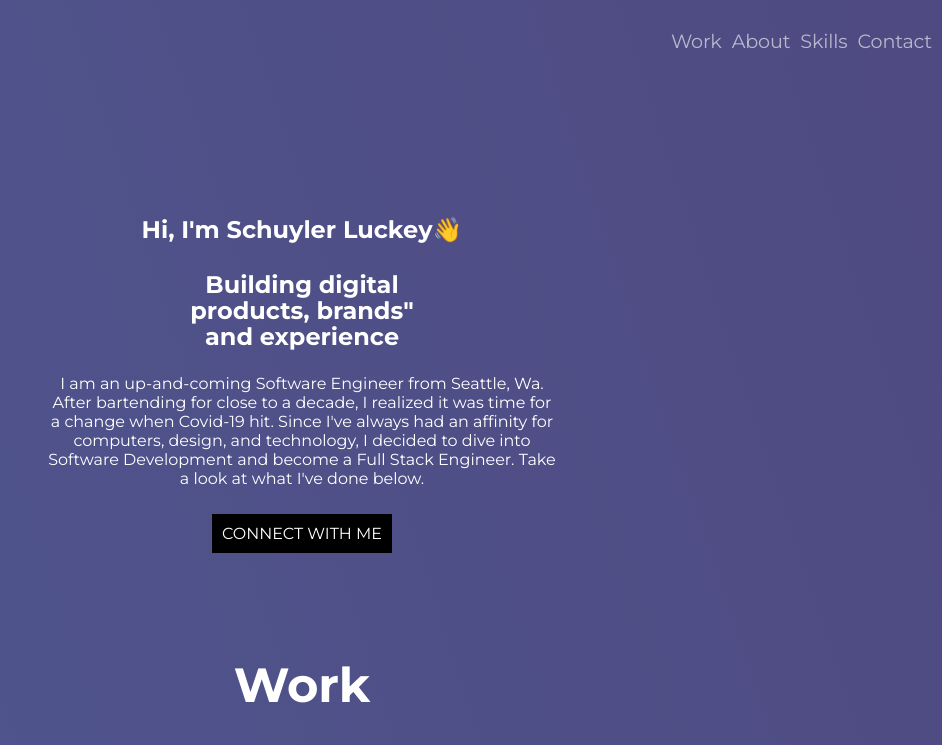
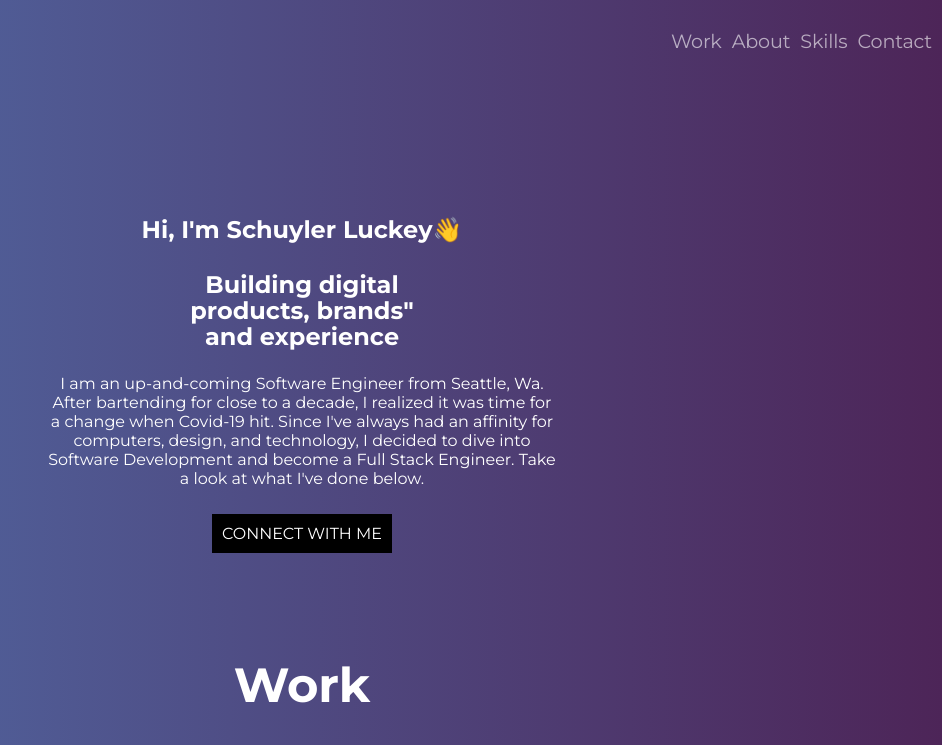
Before and after one commit to Gnarlyluck/MyReactPortfolio, a React (Create React App) app in the folder sorted/: page / in a window 1280 px wide. Shown: the top 745 px of the page, without its empty margins (338-1280 px from the left). Built offline with nearby package versions, Linux system fonts and the light colour scheme; grey boxes are pictures that could not be loaded.

Commit message:
got rid of gradient animation

```diff
--- a/sorted/src/scss/mains.scss
+++ b/sorted/src/scss/mains.scss
@@ -23,35 +23,36 @@ body {
   overflow-y: scroll;
   overflow-x: hidden;
 
-     background:linear-gradient(
-       72deg,
-    #50609A 20%,
-     #4D2558 100%,
-      #B23FA0 80%,
+  background:linear-gradient(
+       90deg,
+       #50609A 20%,
+       #4D2558 100%,
+       #B23FA0 40%,
        #3A0624 30%,
-        #5699D1 100%);
+       #5699D1 10%,
+       );
 
-    background-size: 400% 400%;
+    // background-size: 400% 400%;
 
-    -webkit-animation: AnimationName 30s ease infinite;
-    -moz-animation: AnimationName 30s ease infinite;
-    animation: AnimationName 30s ease infinite;
+//     -webkit-animation: AnimationName 30s ease infinite;
+//     -moz-animation: AnimationName 30s ease infinite;
+//     animation: AnimationName 30s ease infinite;
 
-@-webkit-keyframes AnimationName {
-    0%{background-position:94% 0%}
-    50%{background-position:7% 100%}
-    100%{background-position:94% 0%}
-}
-@-moz-keyframes AnimationName {
-    0%{background-position:94% 0%}
-    50%{background-position:7% 100%}
-    100%{background-position:94% 0%}
-}
-@keyframes AnimationName {
-    0%{background-position:94% 0%}
-    50%{background-position:7% 100%}
-    100%{background-position:94% 0%}
-}
+// @-webkit-keyframes AnimationName {
+//     0%{background-position:94% 0%}
+//     50%{background-position:7% 100%}
+//     100%{background-position:94% 0%}
+// }
+// @-moz-keyframes AnimationName {
+//     0%{background-position:94% 0%}
+//     50%{background-position:7% 100%}
+//     100%{background-position:94% 0%}
+// }
+// @keyframes AnimationName {
+//     0%{background-position:94% 0%}
+//     50%{background-position:7% 100%}
+//     100%{background-position:94% 0%}
+// }
 
 }
 
```
